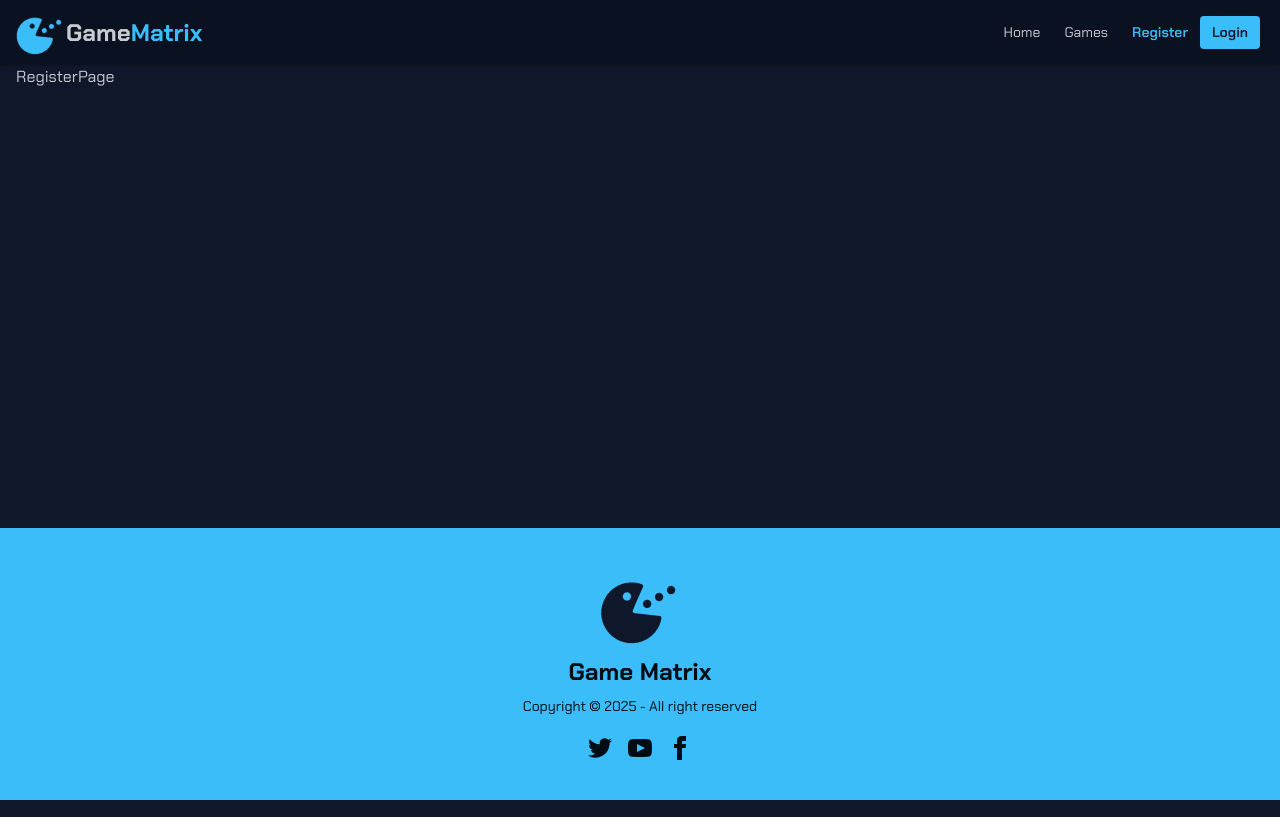
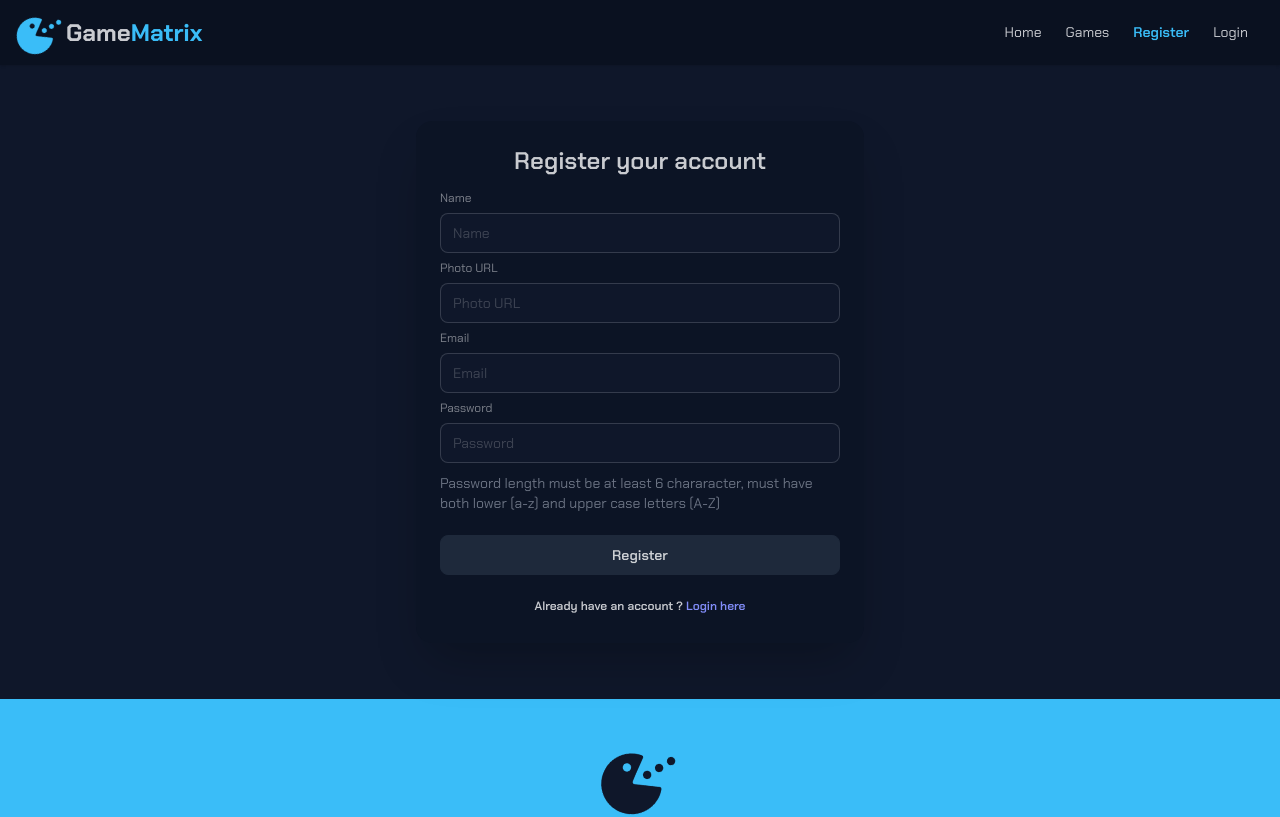
Before and after one commit to sagormajomder/game-matrix, a React (Vite) app: page /register in a window 1280 px wide. Shown: the top 817 px of the page. Built offline with nearby package versions, Linux system fonts and the light colour scheme; no server answers.

Commit message:
Add authentication context and  registration functionality

```diff
--- a/package.json
+++ b/package.json
@@ -15,6 +15,7 @@
     "firebase": "^12.4.0",
     "react": "^19.2.0",
     "react-dom": "^19.2.0",
+    "react-icons": "^5.5.0",
     "react-router": "^7.9.4",
     "react-toastify": "^11.0.5",
     "tailwindcss": "^4.1.15"
--- a/src/components/Header.jsx
+++ b/src/components/Header.jsx
@@ -21,7 +21,8 @@ export default function Header() {
       </li>
       <li>
         <NavLink
-          className="bg-primary text-base-100 rounded-sm px-3 py-1.5 font-semibold"
+          // className="bg-primary text-base-100 rounded-sm px-3 py-1.5 font-semibold"
+          className="rounded-sm"
           to="/login"
         >
           Login
--- /dev/null
+++ b/src/contexts/AuthContext.jsx
@@ -0,0 +1,93 @@
+import {
+  createUserWithEmailAndPassword,
+  GoogleAuthProvider,
+  onAuthStateChanged,
+  sendPasswordResetEmail,
+  signInWithEmailAndPassword,
+  signInWithPopup,
+  signOut,
+  updateProfile,
+} from "firebase/auth";
+import { createContext, use, useEffect, useState } from "react";
+import auth from "./../firebase/firebase.config";
+
+const AuthContext = createContext();
+
+const googleProvider = new GoogleAuthProvider();
+
+function AuthProvider({ children }) {
+  const [user, setUser] = useState(null);
+  const [isLoading, setIsLoading] = useState(true);
+
+  console.log(user);
+
+  // User Registration
+  function createUser(email, password) {
+    setIsLoading(true);
+    return createUserWithEmailAndPassword(auth, email, password);
+  }
+
+  function updateUserProfile(updateInfo) {
+    return updateProfile(auth.currentUser, updateInfo);
+  }
+
+  // SignIn with Google
+  function signInWithGoogle() {
+    return signInWithPopup(auth, googleProvider);
+  }
+
+  // SignIn and Signout User
+  function signInUser(email, password) {
+    setIsLoading(true);
+    return signInWithEmailAndPassword(auth, email, password);
+  }
+
+  function signOutUser() {
+    setIsLoading(true);
+    return signOut(auth);
+  }
+
+  // Password Reset
+  function resetPasswordBySendEmail(email) {
+    auth.useDeviceLanguage();
+    return sendPasswordResetEmail(auth, email);
+  }
+  // Observer to get current logged User
+  useEffect(function () {
+    const unsubscribe = onAuthStateChanged(auth, (currentUser) => {
+      setUser(currentUser);
+      setIsLoading(false);
+    });
+
+    return () => {
+      unsubscribe();
+    };
+  }, []);
+
+  return (
+    <AuthContext
+      value={{
+        createUser,
+        updateUserProfile,
+        signInUser,
+        resetPasswordBySendEmail,
+        signInWithGoogle,
+        signOutUser,
+        user,
+        isLoading,
+        setIsLoading,
+      }}
+    >
+      {children}
+    </AuthContext>
+  );
+}
+
+function useAuth() {
+  const context = use(AuthContext);
+  if (context === undefined)
+    throw new Error("AuthContext was used outside of AuthProvider");
+  return context;
+}
+
+export { AuthProvider, useAuth };
--- a/src/index.css
+++ b/src/index.css
@@ -11,9 +11,11 @@
   --default-font-family: var(--font-chakra), var(--font-sans);
 }
 
-.menu li:not(:last-child) a.active {
+/* .menu li:not(:last-child) a.active { */
+.menu a.active {
   @apply text-primary font-semibold;
 }
+
 /* .menu li:is(:last-child) a.active {
   @apply bg-secondary;
 } */
--- a/src/main.jsx
+++ b/src/main.jsx
@@ -1,11 +1,16 @@
 import { StrictMode } from "react";
 import { createRoot } from "react-dom/client";
 import { RouterProvider } from "react-router";
+import { ToastContainer } from "react-toastify";
+import { AuthProvider } from "./contexts/AuthContext";
 import "./index.css";
 import router from "./routes/routes";
 
 createRoot(document.getElementById("root")).render(
   <StrictMode>
-    <RouterProvider router={router} />
+    <AuthProvider>
+      <RouterProvider router={router} />
+    </AuthProvider>
+    <ToastContainer />
   </StrictMode>,
 );
--- a/src/pages/RegisterPage.jsx
+++ b/src/pages/RegisterPage.jsx
@@ -1,3 +1,204 @@
+import { useState } from "react";
+import { AiOutlineEye, AiOutlineEyeInvisible } from "react-icons/ai";
+import { Link, useNavigate } from "react-router";
+import { toast } from "react-toastify";
+import { useAuth } from "../contexts/AuthContext";
+
 export default function RegisterPage() {
-  return <div>RegisterPage</div>;
+  const [displayName, setDisplayName] = useState("");
+  const [photoURL, setPhotoURL] = useState("");
+  const [email, setEmail] = useState("");
+  const [password, setPassword] = useState("");
+  const [showPassword, setShowPassword] = useState(false);
+
+  const { createUser, updateUserProfile, signOutUser, setIsLoading } =
+    useAuth();
+
+  const navigate = useNavigate();
+
+  function handleRegistration(e) {
+    e.preventDefault();
+
+    // Password validation using single regex
+    // (?=.*[a-z]) - at least one lowercase letter
+    // (?=.*[A-Z]) - at least one uppercase letter
+    // .{6,} - at least 6 characters
+    const passwordRegex = /^(?=.*[a-z])(?=.*[A-Z]).{6,}$/;
+
+    if (!passwordRegex.test(password)) {
+      toast.error(
+        "Password must be at least 6 characters and contain both uppercase and lowercase letters",
+      );
+      return;
+    }
+
+    //1. Create User
+    createUser(email, password)
+      .then((userCredential) => {
+        //2. Update user info
+        updateUserProfile({
+          displayName,
+          photoURL,
+        })
+          .then(() => {
+            // 3. immediately signout user
+            signOutUser()
+              .then(() => {
+                toast.success("User registration successful.");
+                setIsLoading(false);
+                navigate("/login");
+              })
+              .catch((error) => {
+                console.log(error);
+                toast.error(error.message);
+              });
+          })
+          .catch((error) => {
+            console.log(error);
+            toast.error(error.message);
+          });
+      })
+      .catch((error) => {
+        const errorCode = error.code;
+        const errorMessage = error.message;
+        // console.log(errorCode);
+        // console.log(errorMessage);
+        if (errorCode === "auth/email-already-in-use") {
+          toast.error("User already exists in the database. Try another email");
+        } else if (errorCode === "auth/weak-password") {
+          toast.error("Enter at least 6 digit password");
+        } else if (errorCode === "auth/invalid-email") {
+          toast.error("Invalid email format. Please check your email.");
+        } else if (errorCode === "auth/user-disabled") {
+          toast.error("This user account has been disabled.");
+        } else if (errorCode === "auth/too-many-requests") {
+          toast.error("Too many attempts. Please try again later.");
+        } else if (errorCode === "auth/network-request-failed") {
+          toast.error("Network error. Please check your connection.");
+        } else {
+          toast.error(errorMessage || "An unexpected error occurred.");
+        }
+      })
+      .finally(() => {
+        setIsLoading(false);
+      });
+
+    console.log("Form submitted successfully", {
+      displayName,
+      photoURL,
+      email,
+      password,
+    });
+
+    // Clear Values
+    setDisplayName("");
+    setPhotoURL("");
+    setEmail("");
+    setPassword("");
+  }
+
+  return (
+    <section className="flex items-center justify-center py-14">
+      <div className="card bg-base-200 w-full max-w-md shrink-0 items-center justify-center shadow-2xl">
+        <div className="card-body w-full max-w-md">
+          <h2 className="text-center text-2xl font-semibold">
+            Register your account
+          </h2>
+          <form onSubmit={handleRegistration}>
+            <fieldset className="fieldset">
+              {/* Name  */}
+              <label htmlFor="name" className="label">
+                Name
+              </label>
+              <input
+                id="name"
+                name="name"
+                type="text"
+                className="input w-full placeholder:text-gray-100/20"
+                placeholder="Name"
+                value={displayName}
+                onChange={(e) => setDisplayName(e.target.value)}
+                required
+              />
+
+              {/* Photo URl  */}
+              <label htmlFor="photo" className="label">
+                Photo URL{" "}
+              </label>
+              <input
+                name="photo"
+                id="photo"
+                type="text"
+                className="input w-full placeholder:text-gray-100/20"
+                placeholder="Photo URL"
+                value={photoURL}
+                onChange={(e) => setPhotoURL(e.target.value)}
+                required
+              />
+
+              {/* email  */}
+              <label htmlFor="email" className="label">
+                Email
+              </label>
+              <input
+                name="email"
+                id="email"
+                type="email"
+                className="input w-full placeholder:text-gray-100/20"
+                placeholder="Email"
+                value={email}
+                onChange={(e) => setEmail(e.target.value)}
+                required
+              />
+
+              {/* password  */}
+              <label htmlFor="password" className="label">
+                Password
+              </label>
+              <div className="relative">
+                <input
+                  name="password"
+                  id="password"
+                  type={showPassword ? "text" : "password"}
+                  className="input w-full pr-12 placeholder:text-gray-100/20"
+                  placeholder="Password"
+                  value={password}
+                  onChange={(e) => setPassword(e.target.value)}
+                  required
+                />
+                {password.length > 0 && (
+                  <button
+                    type="button"
+                    onClick={() => setShowPassword(!showPassword)}
+                    className="absolute top-1/2 right-3 z-10 -translate-y-1/2 cursor-pointer text-xl hover:text-gray-400"
+                  >
+                    {showPassword ? (
+                      <AiOutlineEyeInvisible />
+                    ) : (
+                      <AiOutlineEye />
+                    )}
+                  </button>
+                )}
+              </div>
+              <p className="mt-1 text-sm text-gray-500">
+                Password length must be at least 6 chararacter, must have both
+                lower (a-z) and upper case letters (A-Z)
+              </p>
+
+              <button type="submit" className="btn btn-neutral my-4">
+                Register
+              </button>
+
+              <p className="text-center font-semibold">
+                Already have an account ?{" "}
+                <Link to="/login" className="text-secondary">
+                  Login here
+                </Link>
+              </p>
+            </fieldset>
+          </form>
+        </div>
+      </div>
+    </section>
+  );
 }
```
Also changed, not shown: 1 other file (tests, documents, lock files or other folders).
